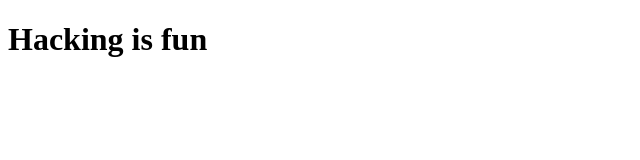
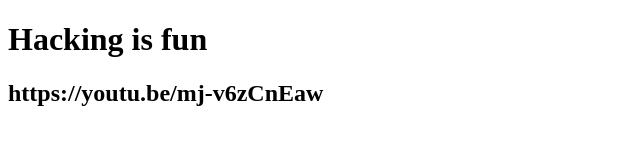
Before and after one commit to Snorlaxinallday/Snorlaxinallday.github.io, a plain HTML site: page index.html in a window 1280 px wide. Shown: the whole page, without its empty margins (0-640 px from the left). Drawn offline with Linux system fonts and the light colour scheme.

Commit message:
added video

```diff
--- a/index.html
+++ b/index.html
@@ -5,6 +5,7 @@
 </head>
 <body>
 	<h1>Hacking is fun</h1>
+	<h2>https://youtu.be/mj-v6zCnEaw</h2>
 
 </body>
 </html>
```
